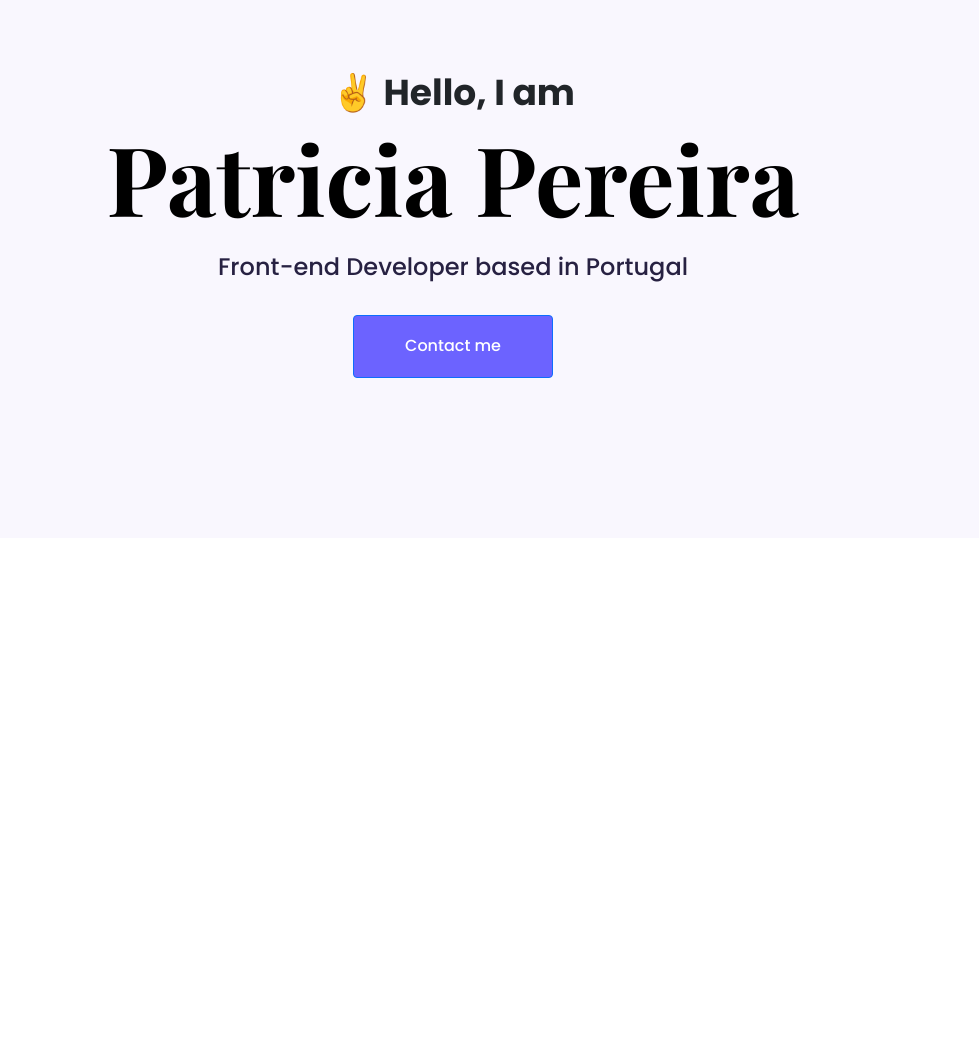
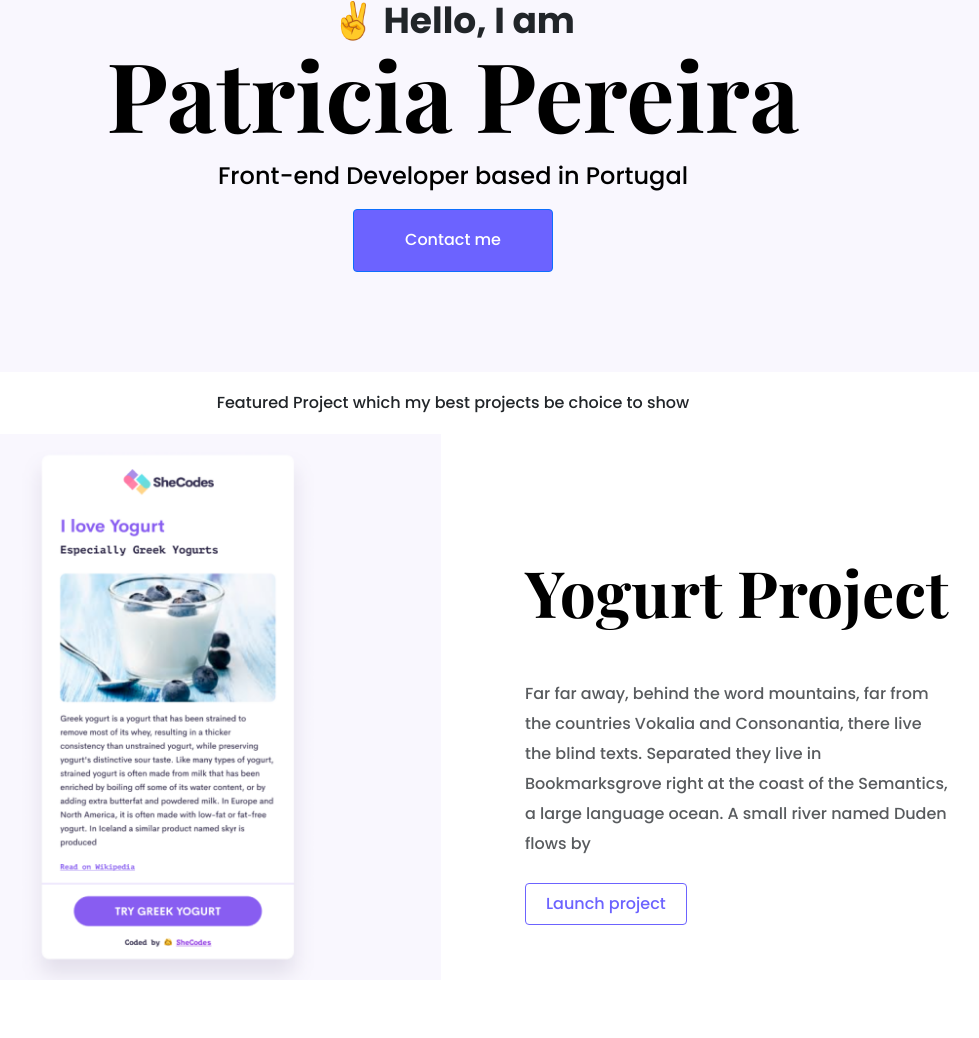
Before and after one commit to Katusha-K/Portfolio-Katia, a plain HTML site: page index.html in a window 1280 px wide. Shown: the part 94-1132 px from the top of the page, without its empty margins (187-1166 px from the left). Before the commit the page ends 800 px from the top, so only its background shows below. Drawn offline with nearby package versions, Linux system fonts and the light colour scheme; a web font is replaced by a local one.

Commit message:
Added homepage content design

```diff
--- a/index.html
+++ b/index.html
@@ -42,8 +42,63 @@
     <div class="hero">
       <p>✌ Hello, I am</p>
       <h1>Patricia Pereira</h1>
-      <h2 class="mb-4">Front-end Developer based in Portugal</h2>
+      <h2 class="mb-3">Front-end Developer based in Portugal</h2>
       <div><a href="#" class="btn btn-primary">Contact me</a></div>
+    </div>
+    <p class="text-center m-3">
+      Featured Project which my best projects be choice to show
+    </p>
+    <div class="container">
+      <div class="row mb-3">
+        <div class="col d-none d-lg-block">
+          <img src="images/yogurt.png.png" class="img-fluid" alt="" />
+        </div>
+        <div class="col">
+          <div class="project-description">
+            <h2 class="mb-5">Yogurt Project</h2>
+            <p class="mb-4 opacity-75">
+              Far far away, behind the word mountains, far from the countries
+              Vokalia and Consonantia, there live the blind texts. Separated
+              they live in Bookmarksgrove right at the coast of the Semantics, a
+              large language ocean. A small river named Duden flows by
+            </p>
+            <a href="" class="btn btn-branding-outline">Launch project</a>
+          </div>
+        </div>
+      </div>
+      <div class="row mb-5">
+      <div class="col">
+        <div class="project-description">
+          <h2 class="mb-5">Weather App</h2>
+          <p class="mb-4 opacity-75">
+            Far far away, behind the word mountains, far from the countries
+            Vokalia and Consonantia, there live the blind texts. Separated they
+            live in Bookmarksgrove right at the coast of the Semantics, a large
+            language ocean. A small river named Duden flows by
+          </p>
+          <a href="" class="btn btn-branding-outline">Launch project</a>
+        </div>
+      </div>
+      <div class="col d-none d-lg-block">
+        <img src="images/Weather.png.png" class="img-fluid" alt="" />
+      </div>
+    </div>
+    <div class="row mb-5">
+      <div class="col d-none d-lg-block">
+        <img src="images/Dictionary.png.png" class="img-fluid" alt="" />
+      </div>
+      <div class="col">
+        <div class="project-description">
+          <h2 class="mb-5">Dictionary Project</h2>
+          <p class="mb-4 opacity-75">
+            Far far away, behind the word mountains, far from the countries
+            Vokalia and Consonantia, there live the blind texts. Separated they
+            live in Bookmarksgrove right at the coast of the Semantics, a large
+            language ocean. A small river named Duden flows by
+          </p>
+          <a href="" class="btn btn-branding-outline">Launch project</a>
+        </div>
+      </div>
     </div>
   </body>
 </html>
--- a/porfolio.css
+++ b/porfolio.css
@@ -22,16 +22,18 @@ h1 {
   font-size: 96px;
 }
 h2 {
-  color: #272142;
+  font-size: 64px;
 }
 
 p {
   font-weight: normal;
+  font-size: 16px;
+  line-height: 30px;
 }
 .hero {
   background-color: var(--secondary-color);
   text-align: center;
-  padding: 160px 20px;
+  padding: 100px 20px;
 }
 
 .hero p {
@@ -44,7 +46,7 @@ p {
   font-family: var(--default-font-family);
   font-weight: normal;
   font-size: 24px;
-  line-height: 2;
+  line-height: 1.4;
 }
 .btn-primary {
   background: var(--branding-color);
@@ -55,3 +57,29 @@ p {
   border-radius: 4px;
   padding: 18px 30px 18px 30px;
 }
+.btn-branding-outline {
+  color: var(--branding-color);
+  border: 1px solid var(--branding-color);
+  border-radius: 4px;
+  border-radius: 4px;
+  padding: 8px 20px 8px 20px;
+}
+.project-description {
+  padding: 120px 60px;
+}
+@media (max-width: 900px) {
+  h1 {
+    font-size: 60px;
+    line-height: 1.5;
+  }
+  h2 {
+    font-size: 44px;
+  }
+  .hero {
+    padding: 80px 20px;
+  }
+  .project-description {
+    padding: 0;
+    text-align: center;
+  }
+}
```
Also changed, not shown: images/Dictionary.png.png (added), images/Weather.png.png (added), images/yogurt.png.png (added).
